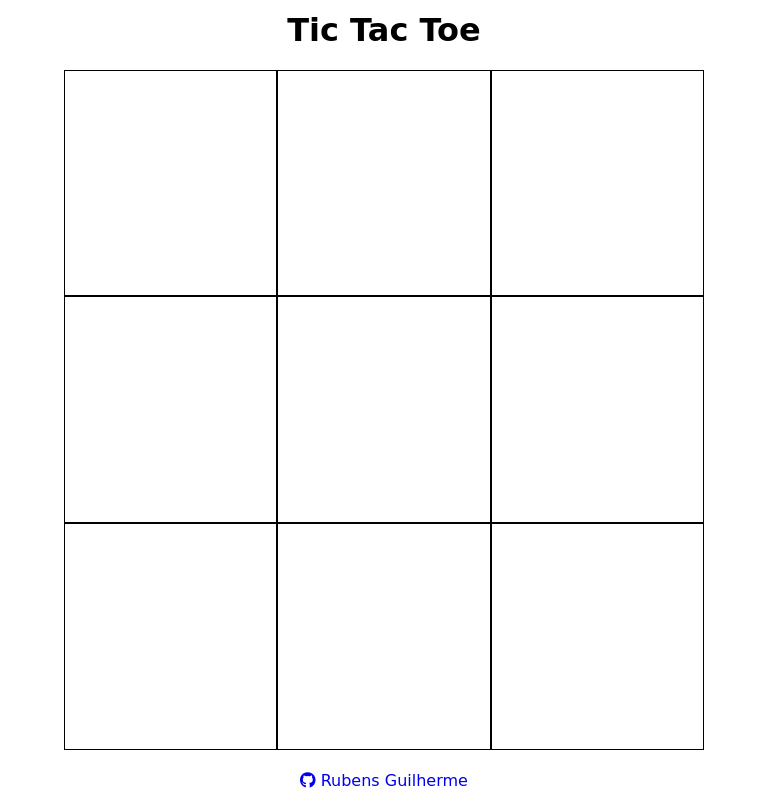
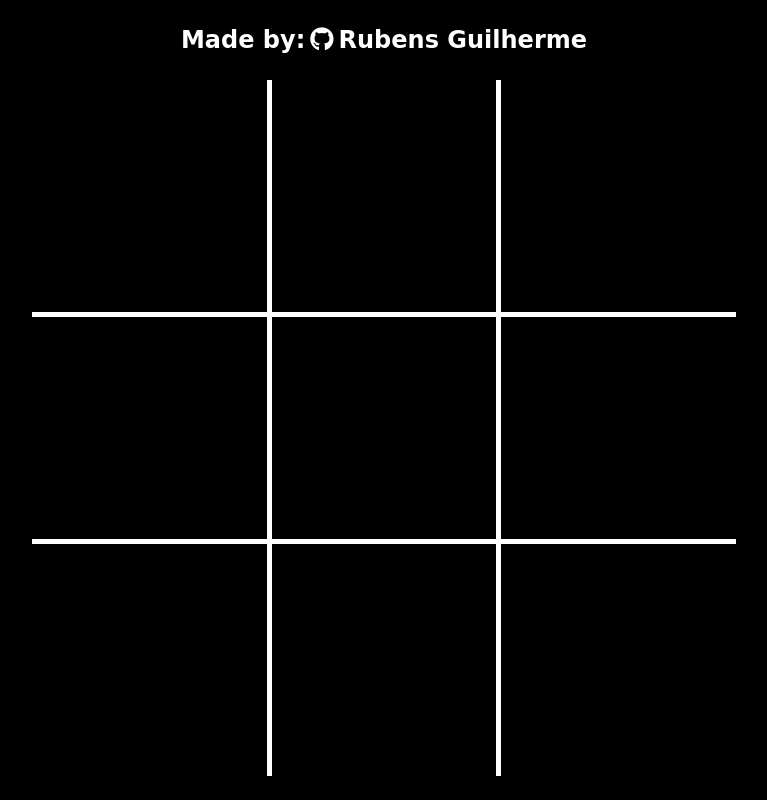
Before and after one commit to rubeans/tic-tac-toe, a plain HTML site: page index.html in a window 1280 px wide. Shown: the whole page, without its empty margins (256-1023 px from the left). Drawn offline with Linux system fonts and the light colour scheme.

Commit message:
change the border design and remove footer to add a heading instead, also change the background color and color

```diff
--- a/index.html
+++ b/index.html
@@ -11,22 +11,19 @@
   <script src="https://kit.fontawesome.com/676b11367f.js" crossorigin="anonymous"></script>
 </head>
 
-<body>
-  <h1 class="heading">Tic Tac Toe</h1>
+<body class="body">
+  <h1 class="heading">Made by:<a href="https://github.com/rubeans" target="_blank"><i class="fa-brands fa-github"></i>Rubens Guilherme</a></h1>
   <main class="game-container">
-    <div class="square"></div>
-    <div class="square"></div>
-    <div class="square"></div>
-    <div class="square"></div>
-    <div class="square"></div>
-    <div class="square"></div>
-    <div class="square"></div>
-    <div class="square"></div>
-    <div class="square"></div>
+    <div class="option-box"></div>
+    <div class="option-box"></div>
+    <div class="option-box"></div>
+    <div class="option-box"></div>
+    <div class="option-box"></div>
+    <div class="option-box"></div>
+    <div class="option-box"></div>
+    <div class="option-box"></div>
+    <div class="option-box"></div>
   </main>
-  <footer class="footer">
-    <a href="https://github.com/rubeans" target="_blank"><i class="fa-brands fa-github"></i> Rubens Guilherme</a>
-  </footer>
 </body>
 
 </html>
--- a/script.js
+++ b/script.js
@@ -0,0 +1,4 @@
+const optionBox = document.querySelectorAll('.option-box')
+optionBox.forEach(opt => opt.addEventListener('click', () => {
+    opt.textContent = 'X'
+}))
--- a/style.css
+++ b/style.css
@@ -1,3 +1,9 @@
+/* CREATE VARIABLES FOR THING THAT REPEAT TOO MUCH */
+:root {
+    --border-pattern: 5px solid #fff;
+}
+
+/* GLOBAL SETTINGS */
 * {
     box-sizing: border-box;
     margin: 0;
@@ -5,42 +11,79 @@
     font-family: cursive;
 }
 
-body {
-    min-height: 100vh;
+/* BODY SETTINGS */
+.body {
     display: grid;
     justify-items: center;
     align-items: center;
     grid-template-areas:
-        'header'
-        'content'
-        'footer';
+        'heading'
+        'content';
+    background-color: #000;
+    color: #fff;
 }
 
+/* HEADING */
 .heading {
-    grid-area: header;
+    grid-area: heading;
+    height: 10vh;
+    font-size: 1.5rem;
+    display: flex;
+    align-items: center;
 }
 
-.game-container {
-    grid-area: content;
-    width: 50vw;
-    height: 85vh;
-    display: grid;
-    grid-template-columns: repeat(3, 1fr);
-}
-
-
-.square {
-    border: 1px solid black;
-}
-
-.footer {
-    grid-area: footer;
-}
-
-.footer a {
+.heading a {
+    color: #fff;
     text-decoration: none;
 }
 
-.footer a:hover {
+.heading a:hover {
     text-decoration: overline;
 }
+
+.heading i {
+    margin: 0 5px;
+}
+
+/* MAIN CONTENT */
+.game-container {
+    grid-area: content;
+    width: 55vw;
+    height: 90vh;
+    padding-bottom: 1.5rem;
+    display: grid;
+    grid-template-columns: repeat(3, 1fr);
+    grid-template-rows: repeat(3, 1fr);
+}
+
+/* MAIN CONTENT - OPTION BOX */
+.option-box {
+    display: flex;
+    justify-content: center;
+    align-items: center;
+    font-size: 9rem;
+}
+
+.option-box:nth-child(2) {
+    border-left: var(--border-pattern);
+    border-right: var(--border-pattern);
+}
+
+.option-box:nth-child(4) {
+    border-bottom: var(--border-pattern);
+    border-top: var(--border-pattern);
+}
+
+.option-box:nth-child(5) {
+    border: var(--border-pattern);
+}
+
+.option-box:nth-child(6) {
+    border-bottom: var(--border-pattern);
+    border-top: var(--border-pattern);
+}
+
+.option-box:nth-child(8) {
+    border-right: var(--border-pattern);
+    border-left: var(--border-pattern);
+}
```
